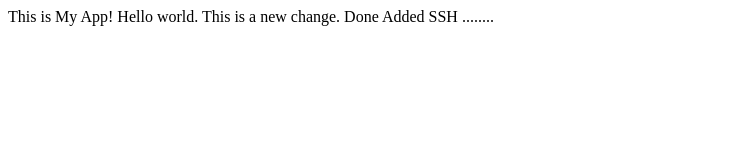
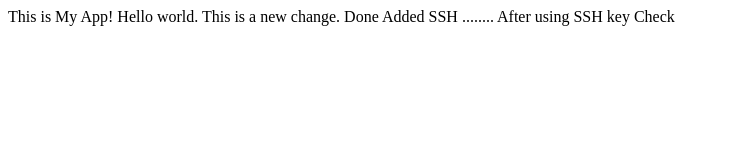
Before and after one commit to diptisalgia/gitTurorial, a plain HTML site: page index.html in a window 1280 px wide. Shown: the whole page, without its empty margins (0-730 px from the left). Drawn offline with Linux system fonts and the light colour scheme.

Commit message:
New Changes after using SSH key

```diff
--- a/index.html
+++ b/index.html
@@ -8,5 +8,8 @@
 
    This is a new change. Done
    Added SSH ........
+   After using SSH key
+
+      Check
   </body>
 </html>
```
